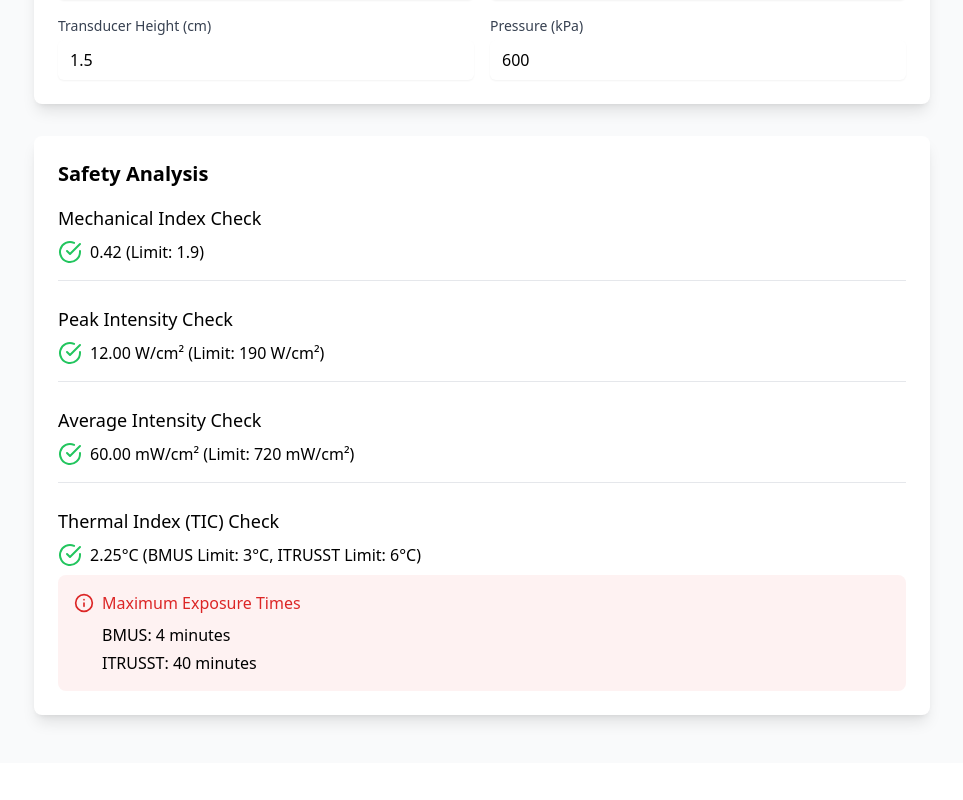
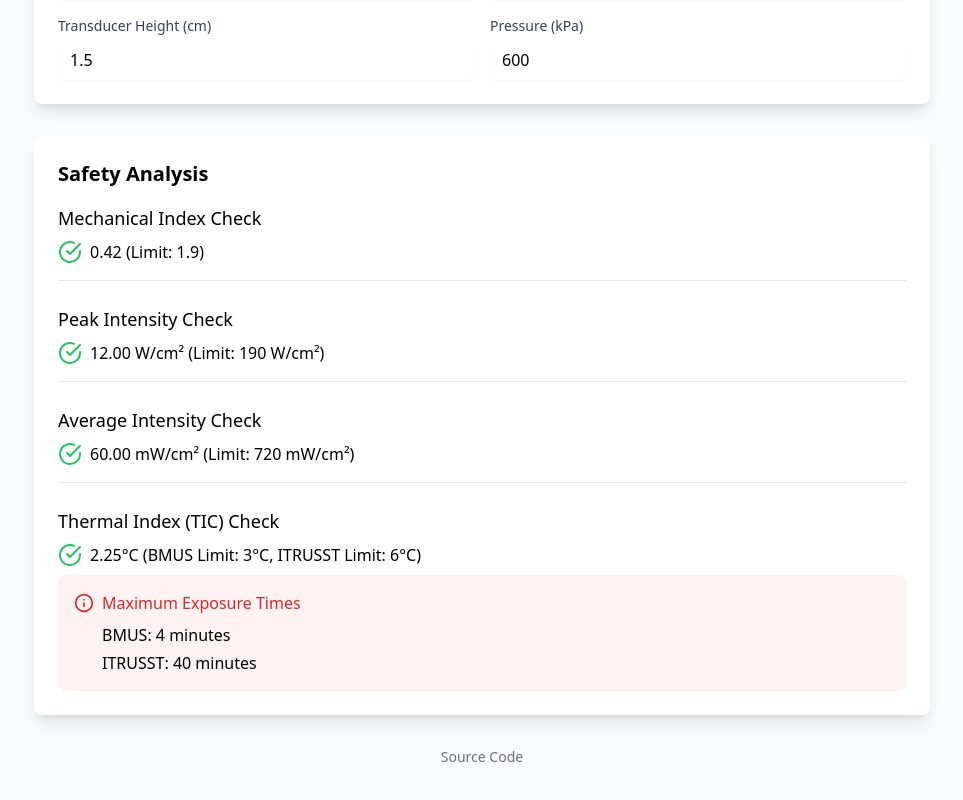
Before and after one commit to rhotter/tfus-safety-calculator, a React (Vite) app: page / in a window 1280 px wide. Shown: the part 328-1128 px from the top of the page, without its empty margins (158-1121 px from the left). Before the commit the page ends 1091 px from the top, so only its background shows below. Built offline with nearby package versions, Linux system fonts and the light colour scheme.

Commit message:
add source code link

```diff
--- a/src/App.tsx
+++ b/src/App.tsx
@@ -292,6 +292,17 @@ function App() {
             </div>
           </div>
         </div>
+
+        <div className="text-center mt-8 text-sm text-gray-500">
+          <a
+            href="https://github.com/rhotter/tfus-safety-calculator"
+            target="_blank"
+            rel="noopener noreferrer"
+            className="hover:text-gray-700 hover:underline"
+          >
+            Source Code
+          </a>
+        </div>
       </div>
     </div>
   );
```
